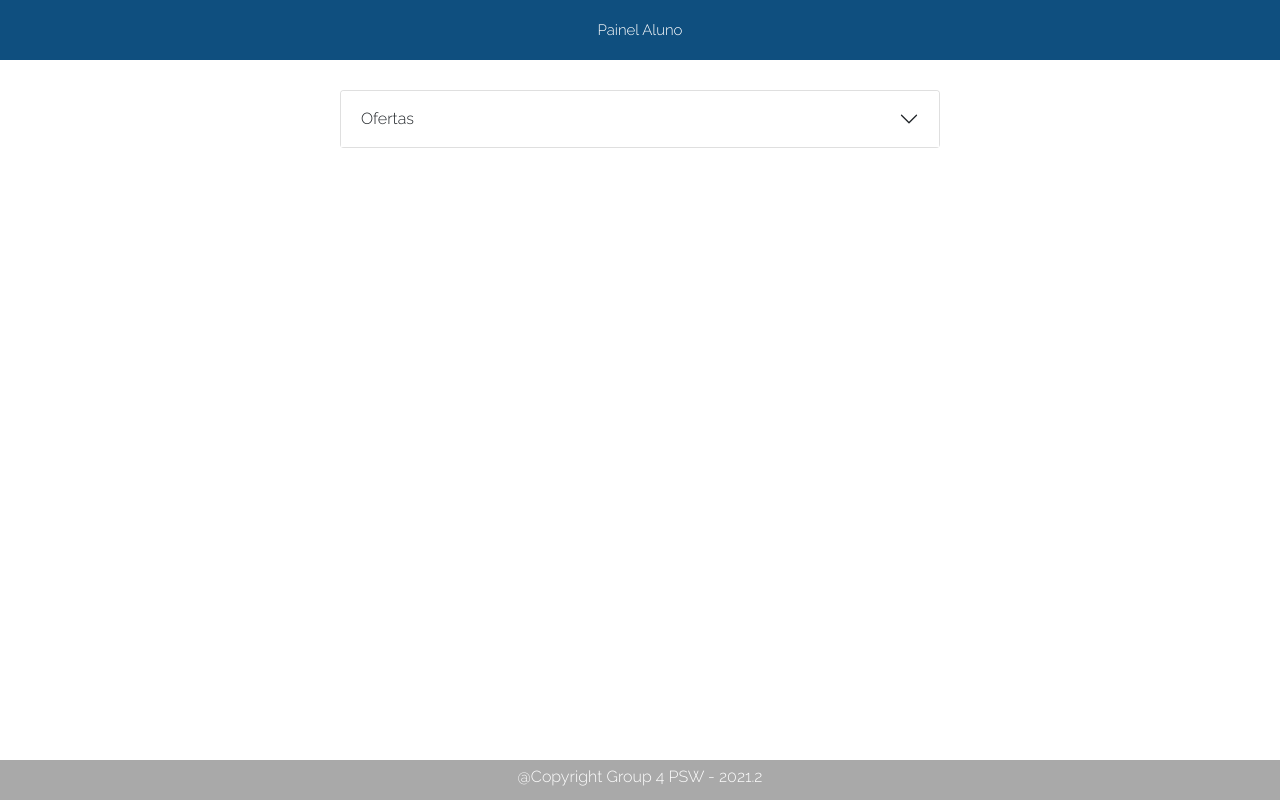
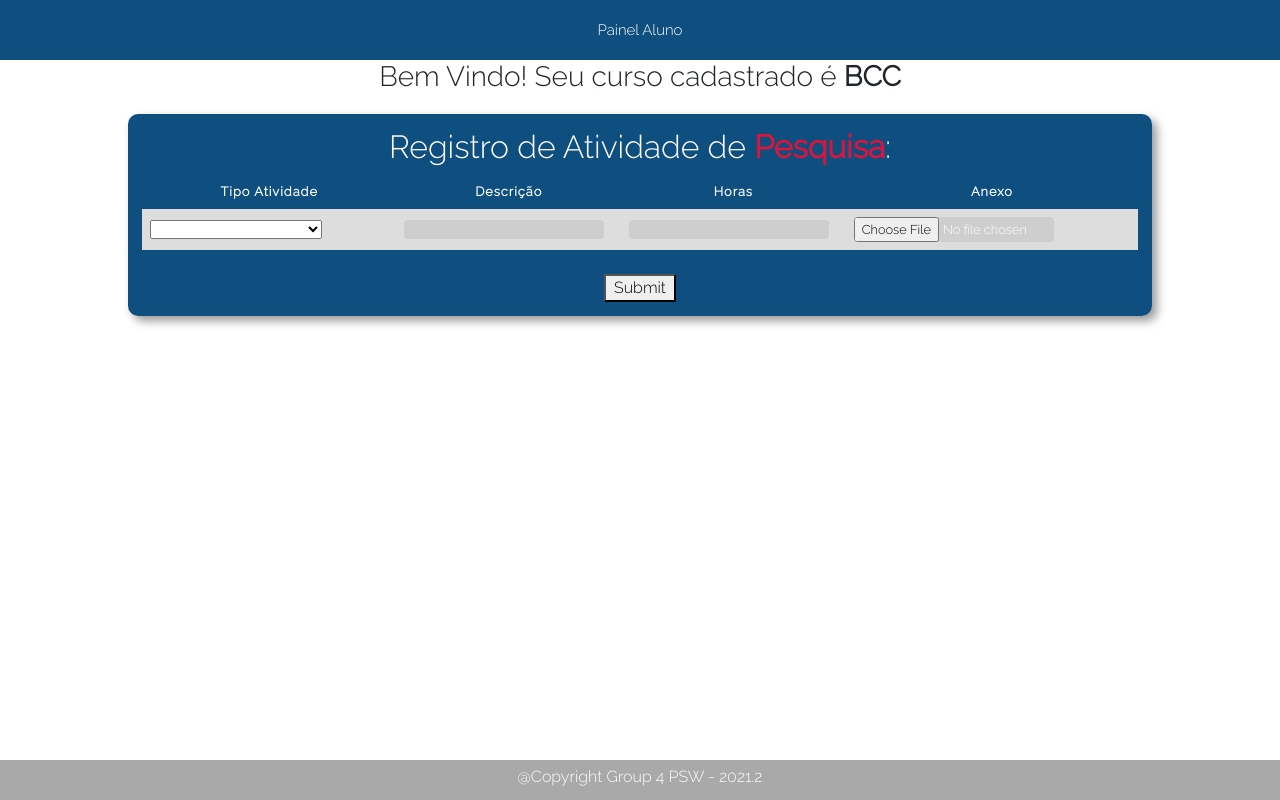
Before and after one commit to dsm-cefet-rj/trabalhointegrado2021-2-2021-2-grupo-4, a React (Create React App) app: page / in a window 1280 px wide. Built offline with nearby package versions, Linux system fonts and the light colour scheme.

Commit message:
feat: adjustment main

```diff
--- a/src/components/EdicaoAtividade/styled.scss
+++ b/src/components/EdicaoAtividade/styled.scss
@@ -3,15 +3,8 @@
     padding: 0;
 }
 
-.menu_navegacao {
-    width: 100%;
-    height: 60px;
+#painel {
     background-color: #004478f0;
-    display: flex;
-}
-
-#painel {
-    background-color: #69afe5c7;
     border-radius: 10px;
     padding: 14px;
     width: 80%;
@@ -33,6 +26,7 @@ td,
 th {
     border: 1px solid rgba(0, 0, 136, 0.85);
     padding: 10px;
+    color: white;
 }
 
 td {
@@ -44,3 +38,7 @@ button {
     padding-right: 8px;
     padding-left: 8px;
 }
+
+h2 {
+    color: white;
+}
--- a/src/index.js
+++ b/src/index.js
@@ -16,7 +16,7 @@ import PainelOfertas from './components/PainelOfertas';
 ReactDOM.render(
   <React.StrictMode>
     <Header/>
-    <PainelOfertas />
+    <EdicaoAtividade />
     <Footer />
   </React.StrictMode>,
   document.getElementById('root')
```
